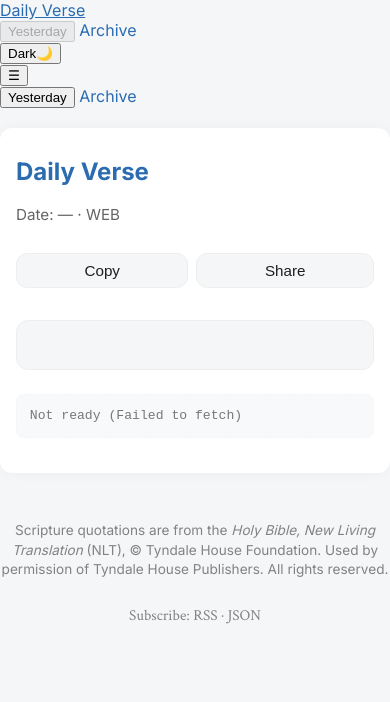
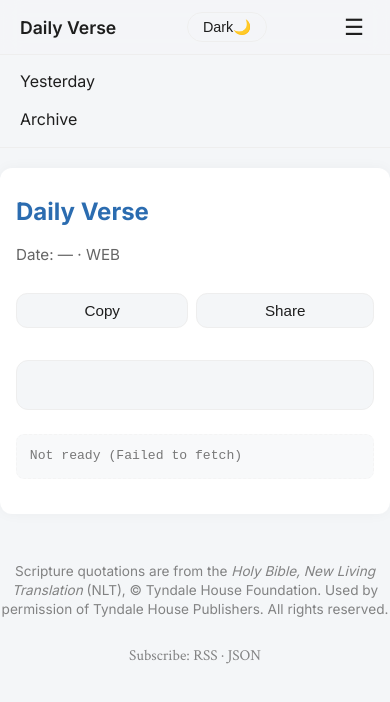
Before and after one commit to DavidAjose7559/daily-verse, a website: page index.html in a window 390 px wide. Both pictures are taken after a click on the button "Toggle navigation menu". Drawn offline with Linux system fonts and the light colour scheme; no server answers.

Commit message:
Update style.css

```diff
--- a/style.css
+++ b/style.css
@@ -284,3 +284,125 @@ footer a:hover {
   border-radius: .6rem; z-index: 10000;
 }
 .skip-link:focus { left: 8px; outline: none; box-shadow: 0 0 0 3px var(--ring); }
+
+/* ========================= */
+/* Top navigation bar        */
+/* ========================= */
+
+.top-nav {
+  position: sticky;
+  top: 0;
+  z-index: 1200;
+  display: flex;
+  align-items: center;
+  justify-content: space-between;
+  padding: 0.75rem 1.25rem;
+  background: rgba(15, 23, 42, 0.9);
+  backdrop-filter: blur(10px);
+  border-bottom: 1px solid var(--border);
+}
+
+/* Light mode background for nav */
+:root[data-theme="light"] .top-nav {
+  background: rgba(244, 246, 248, 0.9);
+}
+
+.logo {
+  font-size: 1.1rem;
+  font-weight: 600;
+  color: var(--text);
+  text-decoration: none;
+}
+
+.nav-center {
+  display: flex;
+  align-items: center;
+  gap: 1.5rem;
+}
+
+.nav-link,
+.nav-btn {
+  background: none;
+  border: none;
+  padding: 0;
+  font: inherit;
+  color: var(--muted);
+  cursor: pointer;
+  text-decoration: none;
+  transition: color 0.15s ease;
+}
+
+.nav-link:hover,
+.nav-btn:hover,
+.nav-link-active {
+  color: var(--text);
+}
+
+.nav-right {
+  display: flex;
+  align-items: center;
+  gap: 0.75rem;
+}
+
+.nav-icon-btn {
+  background: none;
+  border: 1px solid var(--border);
+  border-radius: 999px;
+  padding: 0.35rem 0.9rem;
+  font-size: 0.9rem;
+  color: var(--text);
+  cursor: pointer;
+}
+
+/* Hamburger + mobile menu */
+.nav-toggle {
+  display: none;
+  background: none;
+  border: none;
+  font-size: 1.4rem;
+  color: var(--text);
+  cursor: pointer;
+}
+
+.mobile-menu {
+  display: none;
+  position: sticky;
+  top: 52px;
+  z-index: 1100;
+  padding: 0.75rem 1.25rem 0.9rem;
+  background: rgba(15, 23, 42, 0.98);
+  backdrop-filter: blur(10px);
+  border-bottom: 1px solid var(--border);
+  flex-direction: column;
+  gap: 0.6rem;
+}
+
+:root[data-theme="light"] .mobile-menu {
+  background: rgba(244, 246, 248, 0.98);
+}
+
+.mobile-menu.open {
+  display: flex;
+}
+
+.mobile-menu a,
+.mobile-menu button {
+  background: none;
+  border: none;
+  padding: 0.25rem 0;
+  font: inherit;
+  color: var(--text);
+  text-align: left;
+  text-decoration: none;
+  cursor: pointer;
+}
+
+/* Responsive nav: collapse center into hamburger */
+@media (max-width: 700px) {
+  .nav-center {
+    display: none;
+  }
+  .nav-toggle {
+    display: block;
+  }
+}
```
